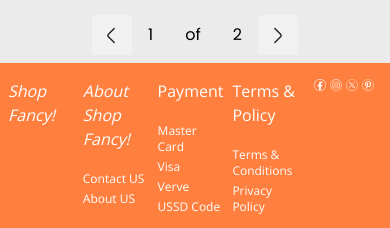
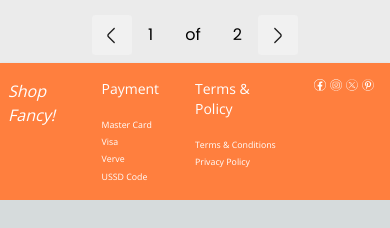
Before and after one commit to CollinDex/shop-fancy, a Next.js app: page / in a window 390 px wide. Shown: the part 3851-4079 px from the top of the page. After the commit the page ends 4051 px from the top, so only its background shows below. Built offline with nearby package versions, Linux system fonts and the light colour scheme.

Commit message:
Fixed Footer

```diff
--- a/src/app/components/shop-footer.tsx
+++ b/src/app/components/shop-footer.tsx
@@ -12,24 +12,24 @@
     const icons = [{alt:'Facebook', src: '/facebook-icon.svg'}, {alt:'Instagram', src: '/instagram-icon.svg'}, {alt:'X', src: '/x-icon.svg'}, {alt:'Pininterest', src: '/pininterest-icon.svg'}];
 
     return (
-        <div className="text-white w-full bg-headerBg pl-2 md:pl-4 grid grid-cols-[1fr_1fr_1fr_1fr_1fr] gap-2 md:gap-4 p-4 items-start shadow">
+        <div className="text-white w-full bg-headerBg pl-2 md:pl-4 grid grid-cols-[1fr_1fr_1fr_1fr] md:grid-cols-[1fr_1fr_1fr_1fr_1fr] gap-2 md:gap-4 p-4 items-start shadow">
             <div><p className="italic font-thin sm:text-l md:text-xl lg:text-2xl">Shop Fancy!</p></div>
-            <div className="flex flex-col gap-1 md:gap-2">
-                <p className="italic text-l pb-4">About Shop Fancy!</p>
-                <p className="font-thin text-xs">Contact US</p>
-                <p className="font-thin text-xs">About US</p>
+            <div className="hidden md:flex flex-col gap-1 md:gap-2">
+                <p className="italic text-sm md:text-l pb-4">About Shop Fancy!</p>
+                <p className="font-thin text-xxs md:text-xs">Contact US</p>
+                <p className="font-thin text-xxs md:text-xs">About US</p>
             </div>
             <div className="flex flex-col gap-1 md:gap-2">
-                <p className="text-l pb-4">Payment</p>
-                <p className="font-thin text-xs">Master Card</p>
-                <p className="font-thin text-xs">Visa</p>
-                <p className="font-thin text-xs">Verve</p>
-                <p className="font-thin text-xs">USSD Code</p>
+                <p className="text-sm md:text-l pb-4">Payment</p>
+                <p className="font-thin text-xxs md:text-xs">Master Card</p>
+                <p className="font-thin text-xxs md:text-xs">Visa</p>
+                <p className="font-thin text-xxs md:text-xs">Verve</p>
+                <p className="font-thin text-xxs md:text-xs">USSD Code</p>
             </div>
             <div className="flex flex-col gap-1 md:gap-2">
-                <p className="text-l pb-4">Terms & Policy</p>
-                <p className="font-thin text-xs">Terms & Conditions</p>
-                <p className="font-thin text-xs">Privacy Policy</p>
+                <p className="text-sm md:text-l pb-4">Terms & Policy</p>
+                <p className="font-thin text-xxs md:text-xs">Terms & Conditions</p>
+                <p className="font-thin text-xxs md:text-xs">Privacy Policy</p>
             </div>
             <div className="flex flex-row gap-1 md:gap-2 justify-end md:pr-4">
             {
--- a/tailwind.config.ts
+++ b/tailwind.config.ts
@@ -18,6 +18,9 @@
         'headerBg': '#FF7F3E',
         'itemBg': '#F1F1F1',
         'searchBg': '#ABABAB'
+      },
+      fontSize: {
+        'xxs':'.55rem'
       }
     },
   },
```
